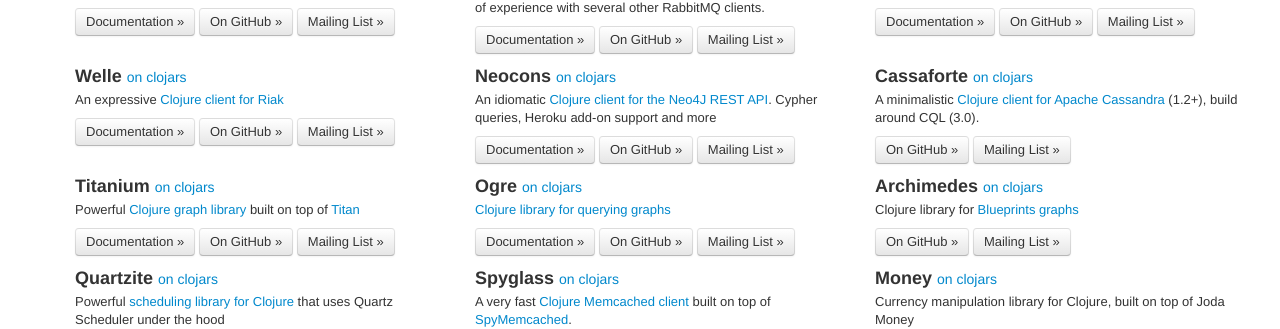
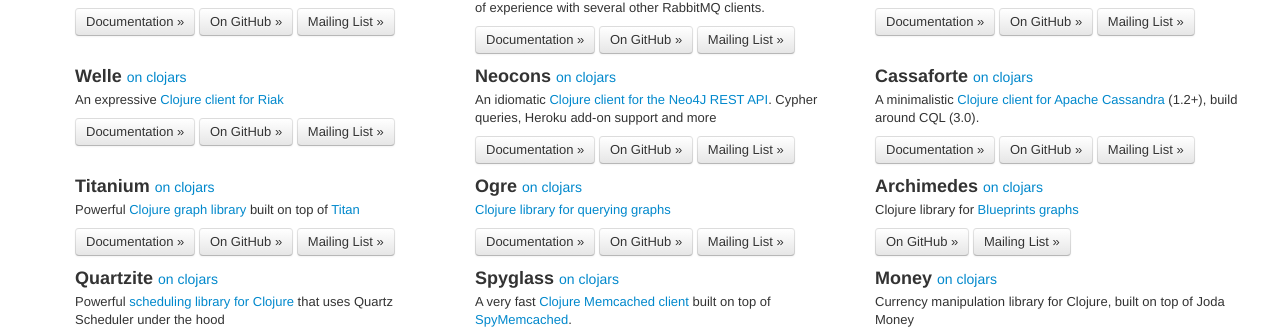
Before and after one commit to clojurewerkz/clojurewerkz.org, a Jekyll site: the page built from index.html, in a window 1280 px wide. Shown: the part 376-705 px from the top of the page. Built offline with Jekyll 4.4.1, drawn with Linux system fonts in a browser that asks for light colours; some web fonts are replaced; Markdown is read by kramdown in place of the engine named in the settings.

Commit message:
Add Cassaforte documentation site link

```diff
--- a/index.html
+++ b/index.html
@@ -82,6 +82,7 @@
       <h3>Cassaforte <small><a href="https://clojars.org/clojurewerkz/cassaforte">on clojars</a></small></h3>
       <p>A minimalistic <a href="https://github.com/clojurewerkz/cassaforte">Clojure client for Apache Cassandra</a> (1.2+), build around CQL (3.0).</p>
       <p>
+        <a class="btn" href="http://clojurecassandra.info">Documentation »</a>
         <a class="btn" href="https://github.com/clojurewerkz/cassaforte">On GitHub »</a>
         <a class="btn" href="https://groups.google.com/group/clojure-cassandra">Mailing List »</a>
       </p>
```
